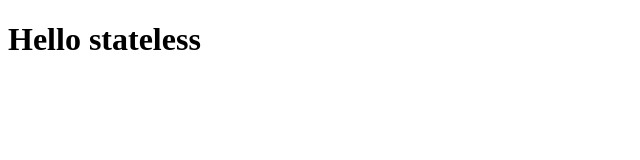
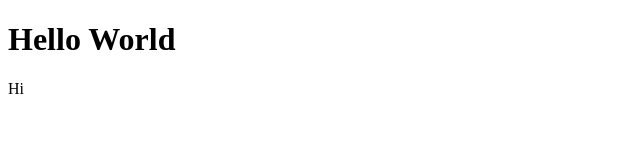
Before and after one commit to klcantrell/kals-frontend-explorations, a React (Create React App) app: page / in a window 1280 px wide. Shown: the top 160 px of the page, without its empty margins (0-640 px from the left). Built offline with nearby package versions, Linux system fonts and the light colour scheme.

Commit message:
render method - why we're restricted to enclosing parent tag

```diff
--- a/src/App.js
+++ b/src/App.js
@@ -1,11 +1,17 @@
 import React from "react";
 
-// class App extends React.Component {
-//   render() {
-//     return <h1>Hello World</h1>;
-//   }
-// }
+/* Need to return a single element in JSX,
+otherwise it's the equivalent of returning a function
+and then another function */
 
-const App = () => <h1>Hello stateless</h1>;
+class App extends React.Component {
+  render() {
+    return (
+      <div>
+        <h1>Hello World</h1> <p>Hi</p>
+      </div>
+    );
+  }
+}
 
 export default App;
```
